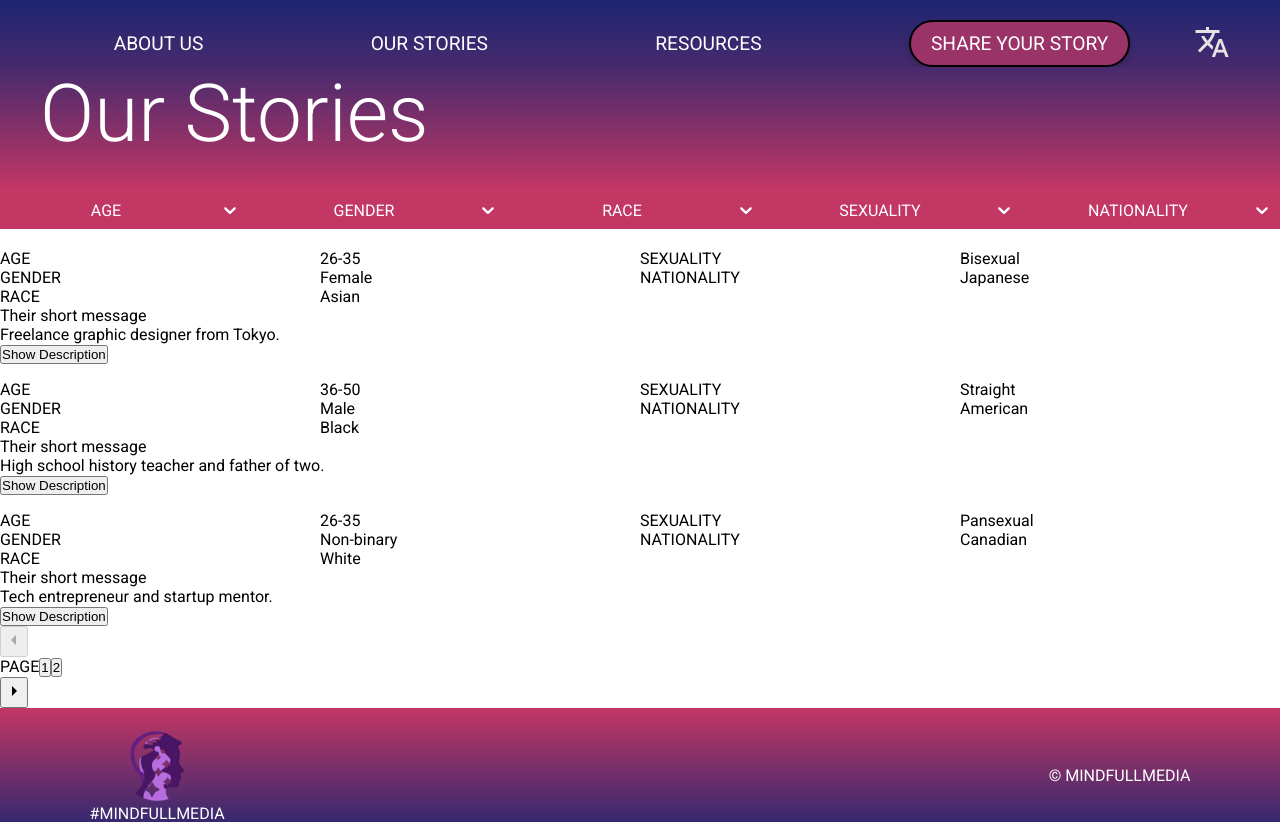
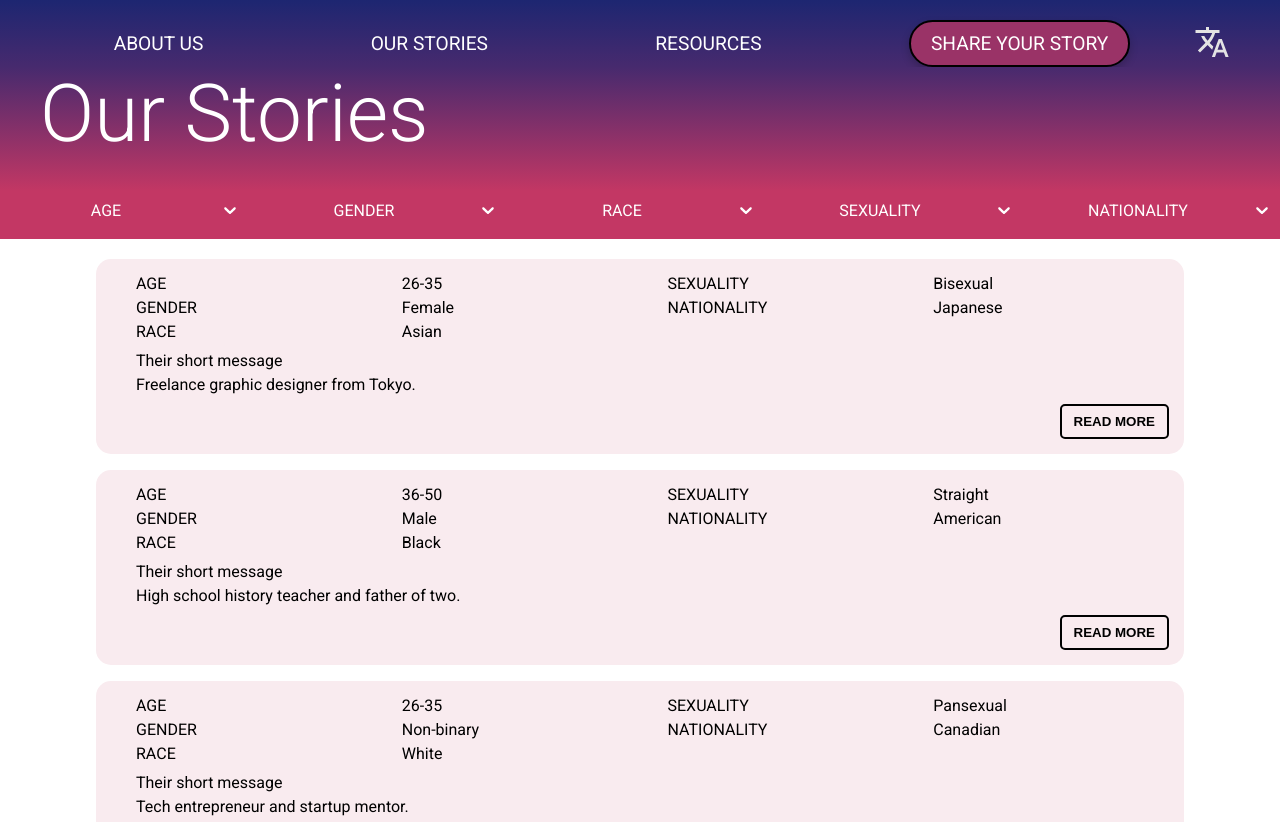
Before and after one commit to Xelo04/Mindful-Media, a React (Vite) app: page /our-stories in a window 1280 px wide. Shown: the top 822 px of the page. Built offline with nearby package versions, Linux system fonts and the light colour scheme.

Commit message:
Refactor FilteredStories component styles for improved layout and accessibility; update button text for clarity

```diff
--- a/src/components/filtered-list/FilteredStories.tsx
+++ b/src/components/filtered-list/FilteredStories.tsx
@@ -113,17 +113,17 @@ const FilteredStories = ({
               <p>{story.race}</p>
             </div>
             <p>Their short message</p>
-            <p>{story.shortDescription}</p>
+            <p className="short-description">{story.shortDescription}</p>
             {visibleDescriptions.has(story.id) && (
-              <div>
-                <p>Their story</p>
+              <div className="long-description">
+                <div className="title">
+                  <p>Their story</p>
+                </div>
                 <p>{story.longDescription}</p>
               </div>
             )}
             <button onClick={() => toggleDescription(story.id)}>
-              {visibleDescriptions.has(story.id)
-                ? "Hide Description"
-                : "Show Description"}
+              {visibleDescriptions.has(story.id) ? "COLLAPSE" : "READ MORE"}
             </button>
           </div>
         ))}
--- a/src/components/filtered-list/filteredStories.scss
+++ b/src/components/filtered-list/filteredStories.scss
@@ -1,13 +1,54 @@
+@use "../../styles/variables.scss" as constants;
+
 .filteredlist {
   .stories {
     display: flex;
     flex-direction: column;
     gap: 16px;
     margin-top: 20px;
+    align-items: center;
     .story {
+      display: flex;
+      flex-direction: column;
+      position: relative;
+
+      width: 85%;
+      padding: 15px;
+      background: constants.$light-bg;
+      border-radius: 15px;
+      p {
+        padding-left: 25px;
+      }
       .info-container {
         display: grid;
         grid-template-columns: 1fr 1fr 1fr 1fr;
+        gap: 5px;
+        margin-bottom: 10px;
+      }
+      .short-description {
+        margin-top: 5px;
+      }
+      button {
+        align-self: flex-end; // Moves the button to the right
+        margin-top: 10px;
+        padding: 8px 12px;
+        background: constants.$light-bg;
+        color: constants.$black-color;
+        border: 2px solid constants.$black-color;
+        border-radius: 5px;
+        cursor: pointer;
+        font-weight: 600;
+        transition: background-color 0.3s, color 0.3s;
+        &:hover {
+          background: constants.$soft-bg;
+        }
+      }
+      .long-description {
+        margin-top: 15px;
+        .title {
+          margin-bottom: 5px;
+          text-align: center;
+        }
       }
     }
   }
--- a/src/components/filtered-list/filters/filter/filter.scss
+++ b/src/components/filtered-list/filters/filter/filter.scss
@@ -28,14 +28,14 @@
   .filter__multi-value {
     background: constants.$soft-bg;
     color: red;
-    border: 2px solid black;
+    border: 2px solid white;
     border-radius: 5px;
   }
   .filter__multi-value__label {
     color: white;
   }
   .filter__multi-value__remove {
-    color: red;
+    color: black;
     cursor: pointer;
     &:hover {
       background-color: red;
--- a/src/components/filtered-list/filters/filters.scss
+++ b/src/components/filtered-list/filters/filters.scss
@@ -7,5 +7,6 @@
     align-items: center;
     gap: 10px;
     background: constants.$soft-bg;
+    padding-bottom: 10px;
   }
 }
```
